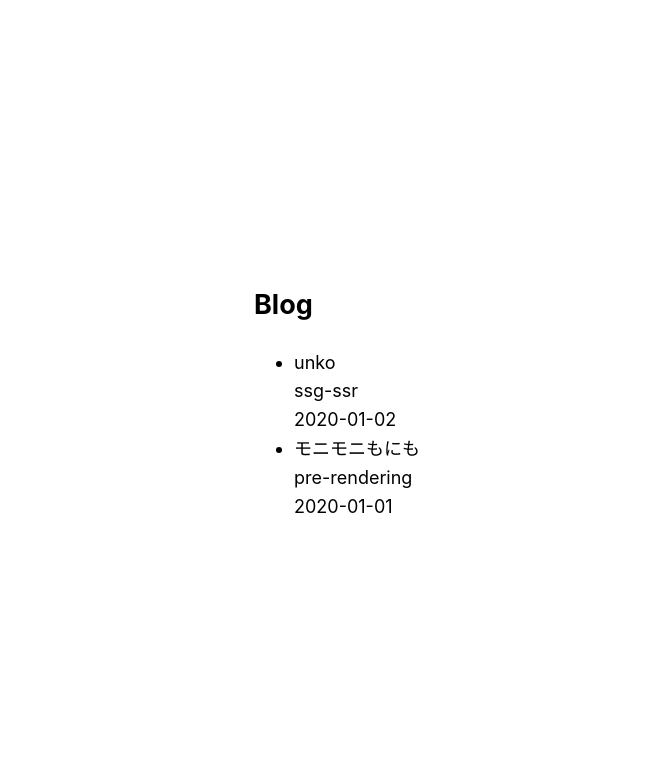
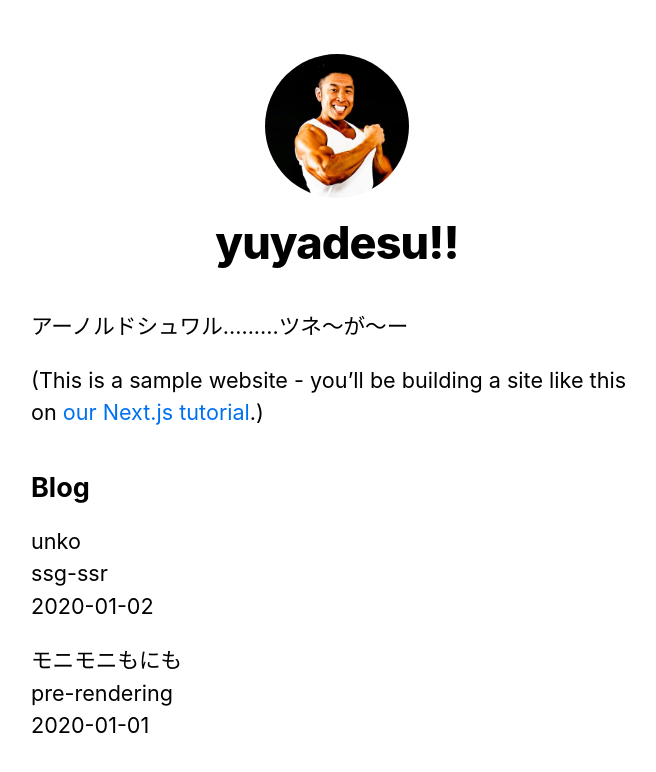
Before and after one commit to yuyaamano23/next-learn-test, a Next.js app: page / in a window 1280 px wide. Shown: the top 772 px of the page, without its empty margins (303-959 px from the left). Built offline with nearby package versions, Linux system fonts and the light colour scheme.

Commit message:
add css modules

```diff
--- /dev/null
+++ b/components/layout.js
@@ -0,0 +1,66 @@
+import Head from "next/head";
+import styles from "./layout.module.css";
+import utilStyles from "../styles/utils.module.css";
+import Link from "next/link";
+
+const name = "yuyadesu!!";
+export const siteTitle = "God js Yuya!";
+
+export default function Layout({ children, home }) {
+  return (
+    <div className={styles.container}>
+      <Head>
+        <link rel="icon" href="/favicon.ico" />
+        <meta
+          name="description"
+          content="Learn how to build a personal website using Next.js"
+        />
+        <meta
+          property="og:image"
+          content={`https://og-image.now.sh/${encodeURI(
+            siteTitle
+          )}.png?theme=light&md=0&fontSize=75px&images=https%3A%2F%2Fassets.vercel.com%2Fimage%2Fupload%2Ffront%2Fassets%2Fdesign%2Fnextjs-black-logo.svg`}
+        />
+        <meta name="og:title" content={siteTitle} />
+        <meta name="twitter:card" content="summary_large_image" />
+      </Head>
+      <header className={styles.header}>
+        {home ? (
+          <>
+            <img
+              src="/images/profile.jpg"
+              className={`${styles.headerHomeImage} ${utilStyles.borderCircle}`}
+              alt={name}
+            />
+            <h1 className={utilStyles.heading2Xl}>{name}</h1>
+          </>
+        ) : (
+          <>
+            <Link href="/">
+              <a>
+                <img
+                  src="/images/profile.jpg"
+                  className={`${styles.headerImage} ${utilStyles.borderCircle}`}
+                  alt={name}
+                />
+              </a>
+            </Link>
+            <h2 className={utilStyles.headingLg}>
+              <Link href="/">
+                <a className={utilStyles.colorInherit}>{name}</a>
+              </Link>
+            </h2>
+          </>
+        )}
+      </header>
+      <main>{children}</main>
+      {!home && (
+        <div className={styles.backToHome}>
+          <Link href="/">
+            <a>← Back to home</a>
+          </Link>
+        </div>
+      )}
+    </div>
+  );
+}
--- /dev/null
+++ b/components/layout.module.css
@@ -0,0 +1,25 @@
+.container {
+  max-width: 36rem;
+  padding: 0 1rem;
+  margin: 3rem auto 6rem;
+}
+
+.header {
+  display: flex;
+  flex-direction: column;
+  align-items: center;
+}
+
+.headerImage {
+  width: 6rem;
+  height: 6rem;
+}
+
+.headerHomeImage {
+  width: 8rem;
+  height: 8rem;
+}
+
+.backToHome {
+  margin: 3rem 0 0;
+}
--- a/pages/index.js
+++ b/pages/index.js
@@ -1,6 +1,7 @@
+import { getSortedPostsData } from "../lib/posts";
+import Layout, { siteTitle } from "../components/layout";
+import utilStyles from "../styles/utils.module.css";
 import Head from "next/head";
-import Link from "next/link";
-import { getSortedPostsData } from "../lib/posts";
 
 export async function getServerSideProps(context) {
   const allPostsData = getSortedPostsData();
@@ -13,16 +14,24 @@
 
 export default function Home({ allPostsData }) {
   return (
-    <div className="container">
+    <Layout home>
+      {/* Keep the existing code here */}
       <Head>
-        <title>Create Next App</title>
-        <link rel="icon" href="/favicon.ico" />
+        <title>{siteTitle}</title>
       </Head>
-      <section>
-        <h2>Blog</h2>
-        <ul>
+      <section className={utilStyles.headingMd}>
+        <p>アーノルドシュワル.........ツネ〜が〜ー</p>
+        <p>
+          (This is a sample website - you’ll be building a site like this on{" "}
+          <a href="https://nextjs.org/learn">our Next.js tutorial</a>.)
+        </p>
+      </section>
+      {/* Add this <section> tag below the existing <section> tag */}
+      <section className={`${utilStyles.headingMd} ${utilStyles.padding1px}`}>
+        <h2 className={utilStyles.headingLg}>Blog</h2>
+        <ul className={utilStyles.list}>
           {allPostsData.map(({ id, date, title }) => (
-            <li key={id}>
+            <li className={utilStyles.listItem} key={id}>
               {title}
               <br />
               {id}
@@ -32,152 +41,6 @@
           ))}
         </ul>
       </section>
-
-      <style jsx>{`
-        .container {
-          min-height: 100vh;
-          padding: 0 0.5rem;
-          display: flex;
-          flex-direction: column;
-          justify-content: center;
-          align-items: center;
-        }
-
-        main {
-          padding: 5rem 0;
-          flex: 1;
-          display: flex;
-          flex-direction: column;
-          justify-content: center;
-          align-items: center;
-        }
-
-        footer {
-          width: 100%;
-          height: 100px;
-          border-top: 1px solid #eaeaea;
-          display: flex;
-          justify-content: center;
-          align-items: center;
-        }
-
-        footer img {
-          margin-left: 0.5rem;
-        }
-
-        footer a {
-          display: flex;
-          justify-content: center;
-          align-items: center;
-        }
-
-        a {
-          color: inherit;
-          text-decoration: none;
-        }
-
-        .title a {
-          color: #0070f3;
-          text-decoration: none;
-        }
-
-        .title a:hover,
-        .title a:focus,
-        .title a:active {
-          text-decoration: underline;
-        }
-
-        .title {
-          margin: 0;
-          line-height: 1.15;
-          font-size: 4rem;
-        }
-
-        .title,
-        .description {
-          text-align: center;
-        }
-
-        .description {
-          line-height: 1.5;
-          font-size: 1.5rem;
-        }
-
-        code {
-          background: #fafafa;
-          border-radius: 5px;
-          padding: 0.75rem;
-          font-size: 1.1rem;
-          font-family: Menlo, Monaco, Lucida Console, Liberation Mono,
-            DejaVu Sans Mono, Bitstream Vera Sans Mono, Courier New, monospace;
-        }
-
-        .grid {
-          display: flex;
-          align-items: center;
-          justify-content: center;
-          flex-wrap: wrap;
-
-          max-width: 800px;
-          margin-top: 3rem;
-        }
-
-        .card {
-          margin: 1rem;
-          flex-basis: 45%;
-          padding: 1.5rem;
-          text-align: left;
-          color: inherit;
-          text-decoration: none;
-          border: 1px solid #eaeaea;
-          border-radius: 10px;
-          transition: color 0.15s ease, border-color 0.15s ease;
-        }
-
-        .card:hover,
-        .card:focus,
-        .card:active {
-          color: #0070f3;
-          border-color: #0070f3;
-        }
-
-        .card h3 {
-          margin: 0 0 1rem 0;
-          font-size: 1.5rem;
-        }
-
-        .card p {
-          margin: 0;
-          font-size: 1.25rem;
-          line-height: 1.5;
-        }
-
-        .logo {
-          height: 1em;
-        }
-
-        @media (max-width: 600px) {
-          .grid {
-            width: 100%;
-            flex-direction: column;
-          }
-        }
-      `}</style>
-
-      <style jsx global>{`
-        html,
-        body {
-          padding: 0;
-          margin: 0;
-          font-family: -apple-system, BlinkMacSystemFont, Segoe UI, Roboto,
-            Oxygen, Ubuntu, Cantarell, Fira Sans, Droid Sans, Helvetica Neue,
-            sans-serif;
-        }
-
-        * {
-          box-sizing: border-box;
-        }
-      `}</style>
-    </div>
+    </Layout>
   );
 }
--- /dev/null
+++ b/styles/utils.module.css
@@ -0,0 +1,52 @@
+.heading2Xl {
+  font-size: 2.5rem;
+  line-height: 1.2;
+  font-weight: 800;
+  letter-spacing: -0.05rem;
+  margin: 1rem 0;
+}
+
+.headingXl {
+  font-size: 2rem;
+  line-height: 1.3;
+  font-weight: 800;
+  letter-spacing: -0.05rem;
+  margin: 1rem 0;
+}
+
+.headingLg {
+  font-size: 1.5rem;
+  line-height: 1.4;
+  margin: 1rem 0;
+}
+
+.headingMd {
+  font-size: 1.2rem;
+  line-height: 1.5;
+}
+
+.borderCircle {
+  border-radius: 9999px;
+}
+
+.colorInherit {
+  color: inherit;
+}
+
+.padding1px {
+  padding-top: 1px;
+}
+
+.list {
+  list-style: none;
+  padding: 0;
+  margin: 0;
+}
+
+.listItem {
+  margin: 0 0 1.25rem;
+}
+
+.lightText {
+  color: #999;
+}
```
Also changed, not shown: pages/posts/first-post.js (+11 -8 lines), public/images/profile.jpg (renamed from public/img/logo.jpg), public/vercel.svg (deleted).
